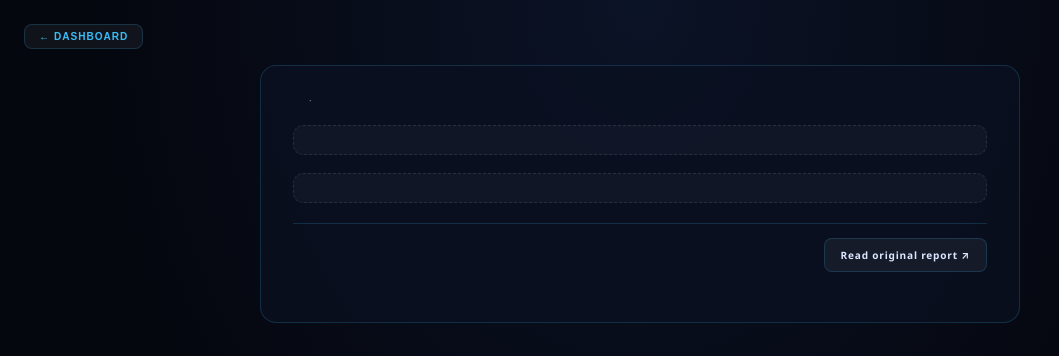
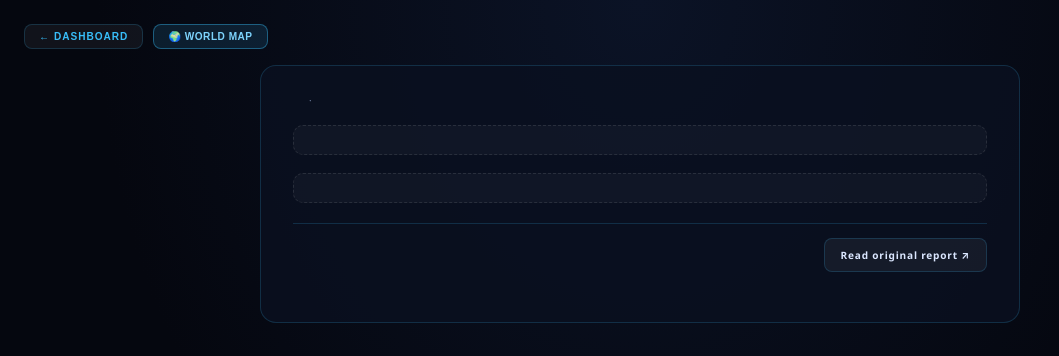
Before and after one commit to kuddus-vai/hte-threat-monitor, a website built with Vite: page frontend/index.html in a window 1280 px wide. Shown: the whole page, without its empty margins (0-1059 px from the left). Built offline with nearby package versions, Linux system fonts and the light colour scheme; files whose address does not match are found by name; what globe.gl, world-atlas would draw is missing.

Commit message:
Article view: add WORLD MAP button (one-click back to globe, never trapped)

```diff
--- a/frontend/index.html
+++ b/frontend/index.html
@@ -106,7 +106,10 @@
 
       <!-- Article view (Phase 4 — keeps users on-site) -->
       <div id="article-view" class="article-view hidden">
-        <button id="article-back" class="article-back">← DASHBOARD</button>
+        <div class="article-nav">
+          <button id="article-back" class="article-back">← DASHBOARD</button>
+          <button id="article-map" class="article-map">🌍 WORLD MAP</button>
+        </div>
         <article class="article-card">
           <header class="article-head">
             <div class="meta">
--- a/frontend/src/main.ts
+++ b/frontend/src/main.ts
@@ -461,6 +461,9 @@ window.addEventListener("hashchange", route);
 $("#article-back").addEventListener("click", () => {
   location.hash = "#/";
 });
+$("#article-map").addEventListener("click", () => {
+  location.hash = "#/";
+});
 void route();
 
 void refresh();
--- a/frontend/src/style.css
+++ b/frontend/src/style.css
@@ -291,6 +291,16 @@ body {
   padding: 6px 14px; font-size: 0.72rem; font-weight: 700; letter-spacing: 1px;
 }
 .article-back:hover { background: rgba(56,189,248,0.15); }
+.article-nav { display: flex; gap: 10px; align-items: center; }
+.article-map {
+  cursor: pointer; margin-bottom: 16px;
+  background: rgba(56, 189, 248, 0.12);
+  border: 1px solid rgba(56, 189, 248, 0.4);
+  color: #7dd3fc; font-weight: 600;
+  padding: 6px 14px; border-radius: 8px;
+  font-size: 0.72rem; letter-spacing: 0.5px; transition: background 0.2s;
+}
+.article-map:hover { background: rgba(56,189,248,0.25); }
 .article-card {
   max-width: 760px; margin: 0 auto;
   background: var(--panel);
```
